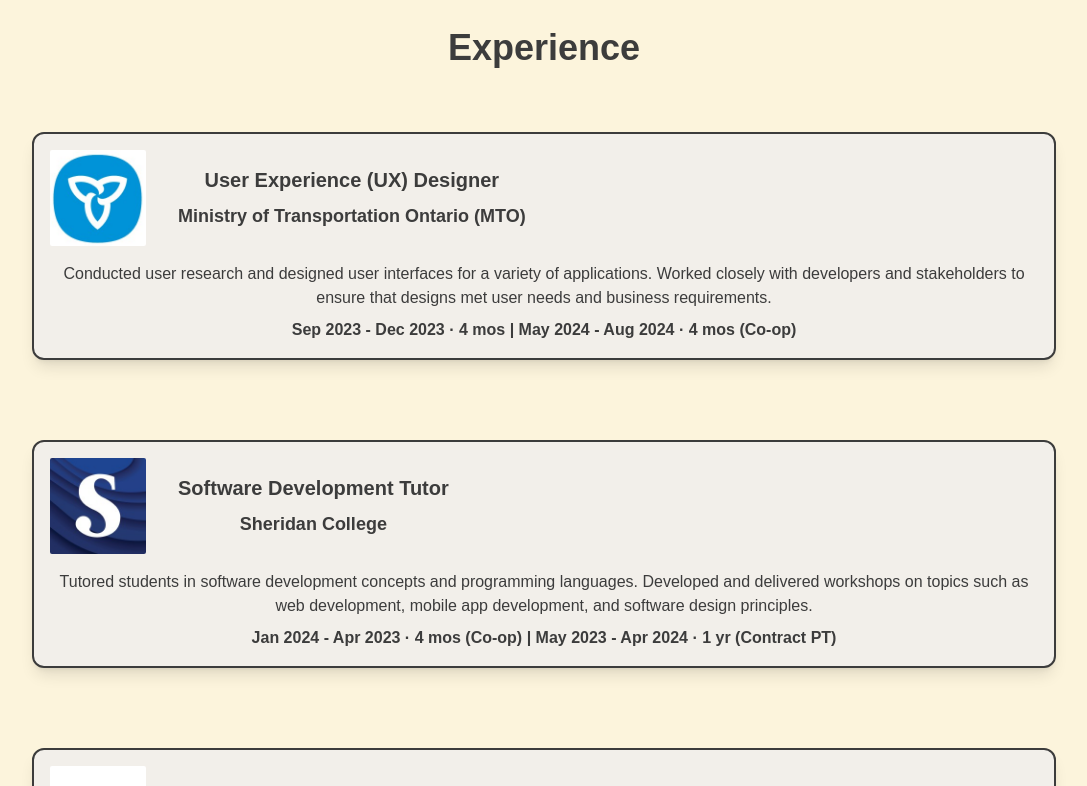
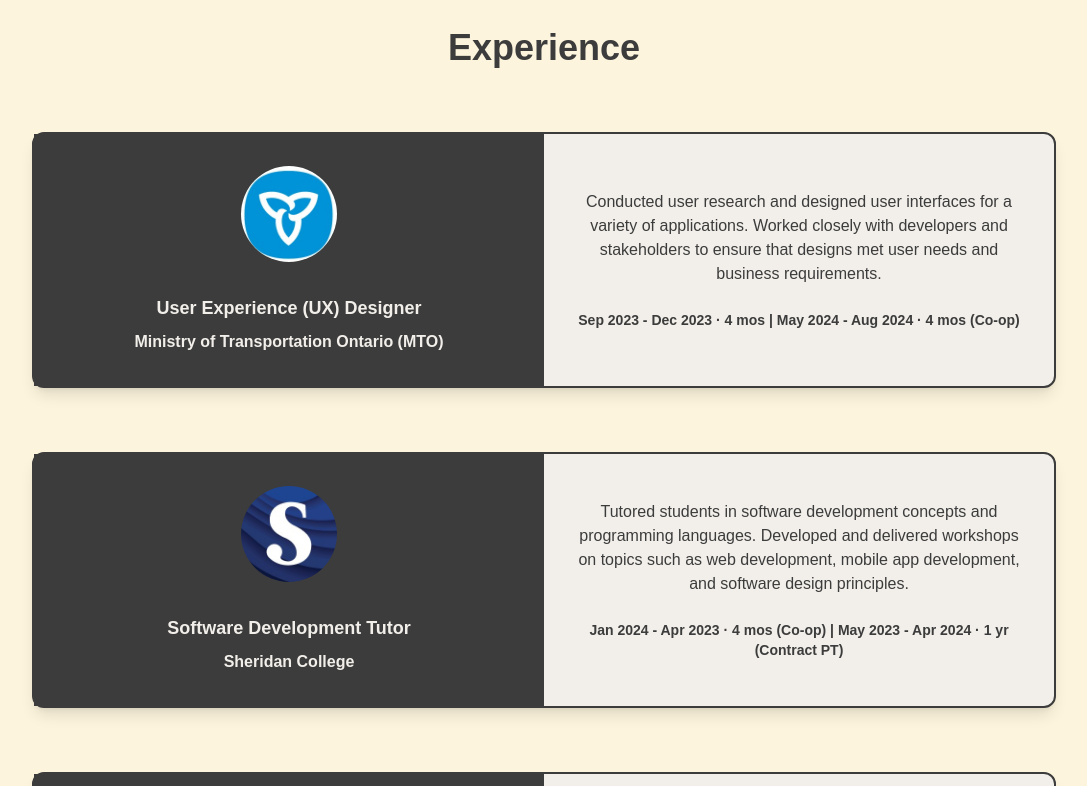
Before and after one commit to tanveersran/portfolio-website, a Next.js app: page / in a window 1280 px wide. Shown: the part 1700-2486 px from the top of the page, without its empty margins (96-1183 px from the left). Built offline with nearby package versions, Linux system fonts and the light colour scheme.

Commit message:
update ExperienceCard design

```diff
--- a/src/components/ExperienceCard.js
+++ b/src/components/ExperienceCard.js
@@ -1,18 +1,23 @@
-
 const ExperienceCard = ({ experience }) => {
   return (
-        <div className="bg-primary-tinted text-primary-dark p-4 rounded-xl shadow-lg border-primary-dark border-2 mb-4">
-            <div className="flex items-center gap-8 mb-4">
-                <img src={experience.companyLogo} alt={experience.title} className="w-24 h-24 rounded-sm object-contain" />
+    <div className="items-center bg-primary-tinted text-primary-dark rounded-xl shadow-lg border-primary-dark border-2 lg:grid lg:grid-cols-2">
+      <div className="bg-primary-dark text-primary-tinted flex flex-col justify-center items-center gap-8 p-8 ">
+        <img
+          src={experience.companyLogo}
+          alt={experience.title}
+          className="w-24 h-24 rounded-full object-contain"
+        />
         <div className="flex flex-col gap-2">
-                    <h3 className="text-xl font-bold">{experience.title}</h3>
-                    <h4 className="text-lg font-semibold">{experience.company}</h4>
+          <h3 className="text-lg font-bold">{experience.title}</h3>
+          <h4 className="text-md font-semibold">{experience.company}</h4>
         </div>
       </div>
+      <div className="flex flex-col gap-4 p-8">
         <p className="text-md">{experience.description}</p>
-            <p className="text-md font-semibold pt-2">{experience.date}</p>
+        <h5 className="text-sm font-semibold pt-2">{experience.date}</h5>
+      </div>
     </div>
   );
-}
+};
 
 export default ExperienceCard;
```
Lines whose indentation alone changed are shown as unchanged.
